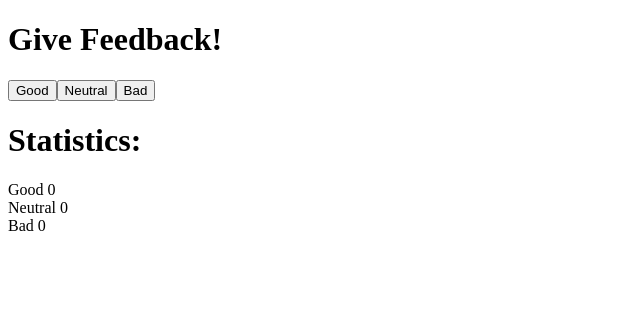
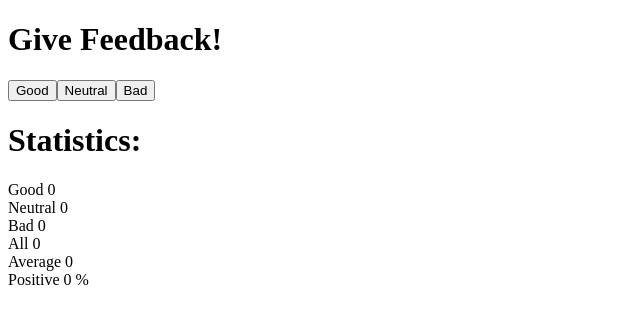
Before and after one commit to kristinakatriel/fullstack-open-university-of-helsinki, a React (Vite) app in the folder part1/unicafe/: page / in a window 1280 px wide. Shown: the top 324 px of the page, without its empty margins (0-640 px from the left). Built offline with nearby package versions, Linux system fonts and the light colour scheme.

Commit message:
ex 1.7 done

```diff
--- a/part1/unicafe/src/App.jsx
+++ b/part1/unicafe/src/App.jsx
@@ -3,7 +3,7 @@ import { useState } from 'react'
 const Display = (props) => {
   console.log(props)
   return (
-    <div>{props.name} {props.counter}</div>
+    <div>{props.name} {props.counter} {props.isPercentage ? '%' : ''} </div>
   )
 }
 
@@ -12,20 +12,38 @@ const App = () => {
   const [good, setGood] = useState(0)
   const [neutral, setNeutral] = useState(0)
   const [bad, setBad] = useState(0)
+  const [all, setAll] = useState(0)
+  const [average, setAverage] = useState(0)
+  const [positive, setPositive] = useState(0)
 
   const handleGoodClicked = () => {
     console.log('Good clicked!')
-    setGood(good + 1)
+    const newGood = good + 1
+    const newAll = all + 1
+    setGood(newGood)
+    setAll(newAll)
+    setAverage((newGood - bad) / newAll)
+    setPositive((newGood / newAll) * 100)
   }
 
   const handleNeutralClicked = () => {
     console.log('Neutral clicked!')
-    setNeutral(neutral + 1)
+    const newNeutral = neutral + 1
+    const newAll = all + 1
+    setNeutral(newNeutral)
+    setAll(newAll)
+    setAverage((good - bad) / newAll)
+    setPositive((good / newAll) * 100)
   }
 
   const handleBadClicked = () => {
     console.log('Bad clicked!')
-    setBad(bad + 1)
+    const newBad = bad + 1
+    const newAll = all + 1
+    setBad(newBad)
+    setAll(newAll)
+    setAverage((good - newBad) / newAll)
+    setPositive((good / newAll) * 100)
   }
 
 
@@ -45,6 +63,9 @@ const App = () => {
       <Display name='Good'counter={good}/>
       <Display name='Neutral'counter={neutral}/>
       <Display name='Bad'counter={bad}/>
+      <Display name='All'counter={all}/>
+      <Display name='Average'counter={average}/>
+      <Display name='Positive'counter={positive} isPercentage={true}/>
     </div>
   )
 }
```
